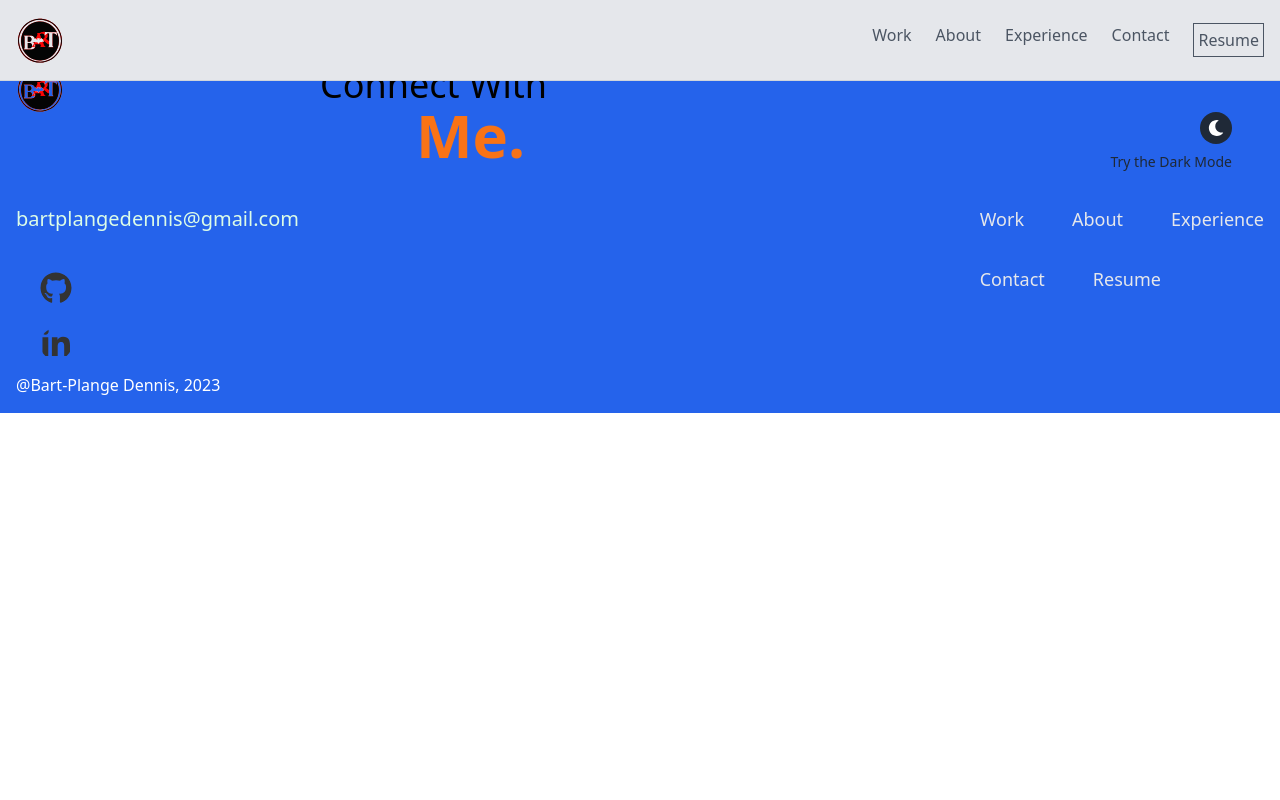
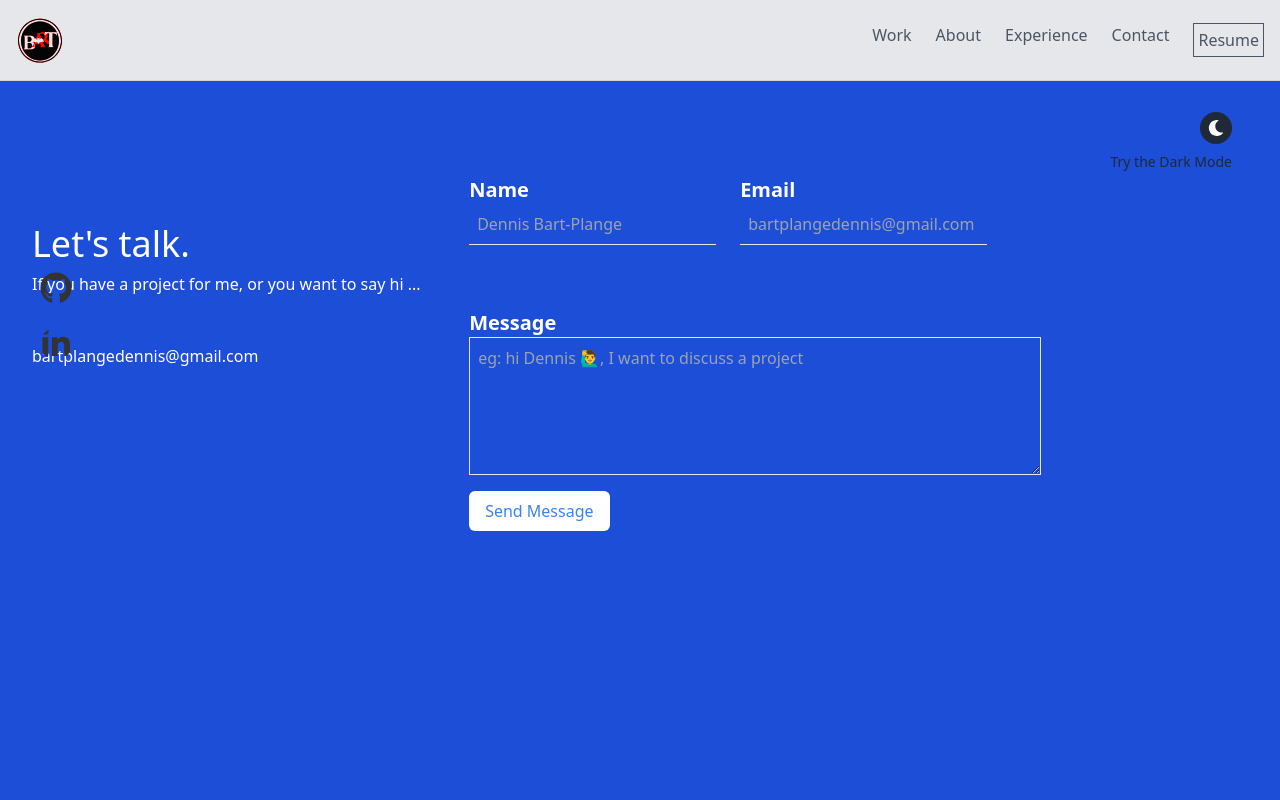
Before and after one commit to Bart-Plange/portfolioV2, a React (Vite) app: page /contact in a window 1280 px wide. Shown: the top 800 px of the page. Built offline with nearby package versions, Linux system fonts and the light colour scheme.

Commit message:
added contact form

```diff
--- a/package.json
+++ b/package.json
@@ -10,6 +10,7 @@
     "preview": "vite preview"
   },
   "dependencies": {
+    "axios": "^1.5.1",
     "framer-motion": "^10.16.4",
     "react": "^18.2.0",
     "react-dom": "^18.2.0",
--- a/src/App.jsx
+++ b/src/App.jsx
@@ -1,7 +1,7 @@
 import { useState, useLayoutEffect } from "react";
 import { BrowserRouter, Routes, Route } from "react-router-dom";
 import Layout from "./components/Layout";
-import HomePage from "./pages/HomePage";
+import { HomePage, ContactPage } from "./pages";
 import LoadingScreen from './components/LoadingScreen';
 
 const App = () => {
@@ -39,6 +39,7 @@ const App = () => {
           <Layout toggleDarkMode={toggleDarkMode}>
             <Routes>
               <Route path="/" element={<HomePage />} />
+              <Route path="/contact" element={<ContactPage />} />
             </Routes>
           </Layout>
         </BrowserRouter>
--- a/src/components/Header.jsx
+++ b/src/components/Header.jsx
@@ -1,3 +1,4 @@
+import { Link } from 'react-router-dom'
 import { useState } from "react";
 import { motion, AnimatePresence } from "framer-motion"; // Import motion and AnimatePresence
 import Logo from "../assets/bartlogo.svg";
@@ -33,7 +34,9 @@ const Header = () => {
       <div className="container mx-auto p-4 relative">
         <div className="flex justify-between items-center">
           <div>
-            <img src={Logo} alt="Logo" className="w-12 object-contain" />
+            <Link to="/">
+              <img src={Logo} alt="Logo" className="w-12 object-contain" />
+            </Link>
           </div>
           {/* Mobile Menu Button */}
           <div className="lg:hidden">
@@ -78,7 +81,7 @@ const Header = () => {
               Experience
             </a>
             <a
-              href="#contact"
+              href="/contact"
               className="text-gray-600 dark:text-white hover:underline dark:hover:text-orange-500"
             >
               Contact
--- /dev/null
+++ b/src/components/contact/Contact.jsx
@@ -0,0 +1,169 @@
+import React, { useState } from "react";
+import axios from "axios";
+
+const Contact = () => {
+  const [formData, setFormData] = useState({
+    name: "",
+    email: "",
+    message: "",
+  });
+
+  const [validationErrors, setValidationErrors] = useState({
+    name: "",
+    email: "",
+  });
+
+  const handleChange = (e) => {
+    const { name, value } = e.target;
+    setFormData({
+      ...formData,
+      [name]: value,
+    });
+  };
+
+  const validateName = (name) => {
+    // Name validation: only letters and spaces are allowed
+   if (!/^[A-Za-z\s-]+$/.test(name)) {
+    return "Name should only contain letters, spaces, and hyphens";
+  }
+    return "";
+  };
+
+  const validateEmail = (email) => {
+    // Email validation
+    if (!/^\S+@\S+\.\S+$/.test(email)) {
+      return "Invalid email address";
+    }
+    return "";
+  };
+
+  const handleBlur = (e) => {
+    const { name, value } = e.target;
+    if (name === "name") {
+      const nameError = validateName(value);
+      setValidationErrors((prevErrors) => ({ ...prevErrors, name: nameError }));
+    }
+    if (name === "email") {
+      const emailError = validateEmail(value);
+      setValidationErrors((prevErrors) => ({ ...prevErrors, email: emailError }));
+    }
+  };
+
+  const handleSubmit = async (e) => {
+    e.preventDefault();
+
+    const nameError = validateName(formData.name);
+    const emailError = validateEmail(formData.email);
+
+    setValidationErrors({
+      name: nameError,
+      email: emailError,
+    });
+
+    if (nameError || emailError) {
+      return;
+    }
+
+    try {
+      // Replace with your server endpoint
+      await axios.post("YOUR_SERVER_ENDPOINT", formData);
+
+      // Clear the form and validation errors on successful submission
+      setFormData({
+        name: "",
+        email: "",
+        message: "",
+      });
+      setValidationErrors({});
+
+      // You can also show a success message to the user
+      alert("Message sent successfully!");
+    } catch (error) {
+      // Handle errors here
+      console.error("Error:", error);
+    }
+  };
+
+  return (
+    <div className="container mx-auto lg:mt-12 bg-blue-700 dark:bg-gray-950">
+      <div className="md:h-screen flex flex-col md:flex-row space-x-6 py-24 md:p-8 p-4">
+        <div className="md:w-1/3 md:pt-24 mt-12 text-white">
+          <p className="text-4xl">Let's talk.</p>
+          <p className="py-2 pb-12">
+            If you have a project for me, or you want to say <span>hi ...</span>
+          </p>
+          <p>bartplangedennis@gmail.com</p>
+        </div>
+
+        <div className="md:w-2/3 md:pt-24 md:px-4 pt-12">
+          {/* Contact form */}
+          <form onSubmit={handleSubmit}>
+            <div className="flex flex-col md:flex-row md:space-x-6">
+              <div className="mb-4">
+                <label htmlFor="name" className="text-white font-bold text-xl">
+                  Name
+                </label>
+                <input
+                  type="text"
+                  name="name"
+                  value={formData.name}
+                  onChange={handleChange}
+                  onBlur={handleBlur}
+                  placeholder="Dennis Bart-Plange"
+                  required
+                  className="text-white block w-full p-2 border-b border-gray-200 bg-transparent focus:outline-none focus:border-b-orange-500"
+                />
+                {validationErrors.name && (
+                  <p className="text-red-500">{validationErrors.name}</p>
+                )}
+              </div>
+              <div className="mb-4">
+                <label htmlFor="email" className="text-white font-bold text-xl">
+                  Email
+                </label>
+                <input
+                  type="email"
+                  name="email"
+                  value={formData.email}
+                  onChange={handleChange}
+                  onBlur={handleBlur}
+                  placeholder="bartplangedennis@gmail.com"
+                  required
+                  className="text-white block w-full p-2 border-b border-gray-200 bg-transparent focus:outline-none focus:border-b-orange-500"
+                />
+                {validationErrors.email && (
+                  <p className="text-red-500">{validationErrors.email}</p>
+                )}
+              </div>
+            </div>
+
+            <div className="mb-4 mt-12">
+              <label htmlFor="message" className="mb-4 text-white font-bold text-xl">
+                Message
+              </label>
+              <textarea
+                name="message"
+                value={formData.message}
+                onChange={handleChange}
+                placeholder="eg: hi Dennis 🙋‍♂️, I want to discuss a project"
+                rows="5"
+                required
+                className="text-white block w-full p-2 border border-gray-200 bg-transparent focus:outline-none focus:border-orange-500 lg:w-3/4"
+              />
+            </div>
+            <div>
+              <button
+                type="submit"
+                className="bg-white text-blue-500 py-2 px-4 rounded-md"
+              >
+                Send Message
+              </button>
+            </div>
+          </form>
+        </div>
+      </div>
+    </div>
+  );
+};
+
+export default Contact;
--- a/src/components/index.jsx
+++ b/src/components/index.jsx
@@ -10,3 +10,4 @@ export {default as About} from './about/About'
 export {default as Skills} from './skills/Skills'
 export {default as Testimony} from './testimony/Testimony'
 export {default as Cta} from './cta/Cta'
+export {default as Contact} from './contact/Contact'
--- /dev/null
+++ b/src/pages/ContactPage.jsx
@@ -0,0 +1,9 @@
+import { Contact } from "../components";
+
+const ContactPage = () => {
+    return <div>
+      <Contact />
+  </div>;
+};
+
+export default ContactPage;
--- /dev/null
+++ b/src/pages/index.jsx
@@ -0,0 +1,2 @@
+export {default as HomePage} from './HomePage'
+export { default as ContactPage } from './ContactPage'
```
Also changed, not shown: src/components/contact/contact.css (added), 1 other file (tests, documents, lock files or other folders).
